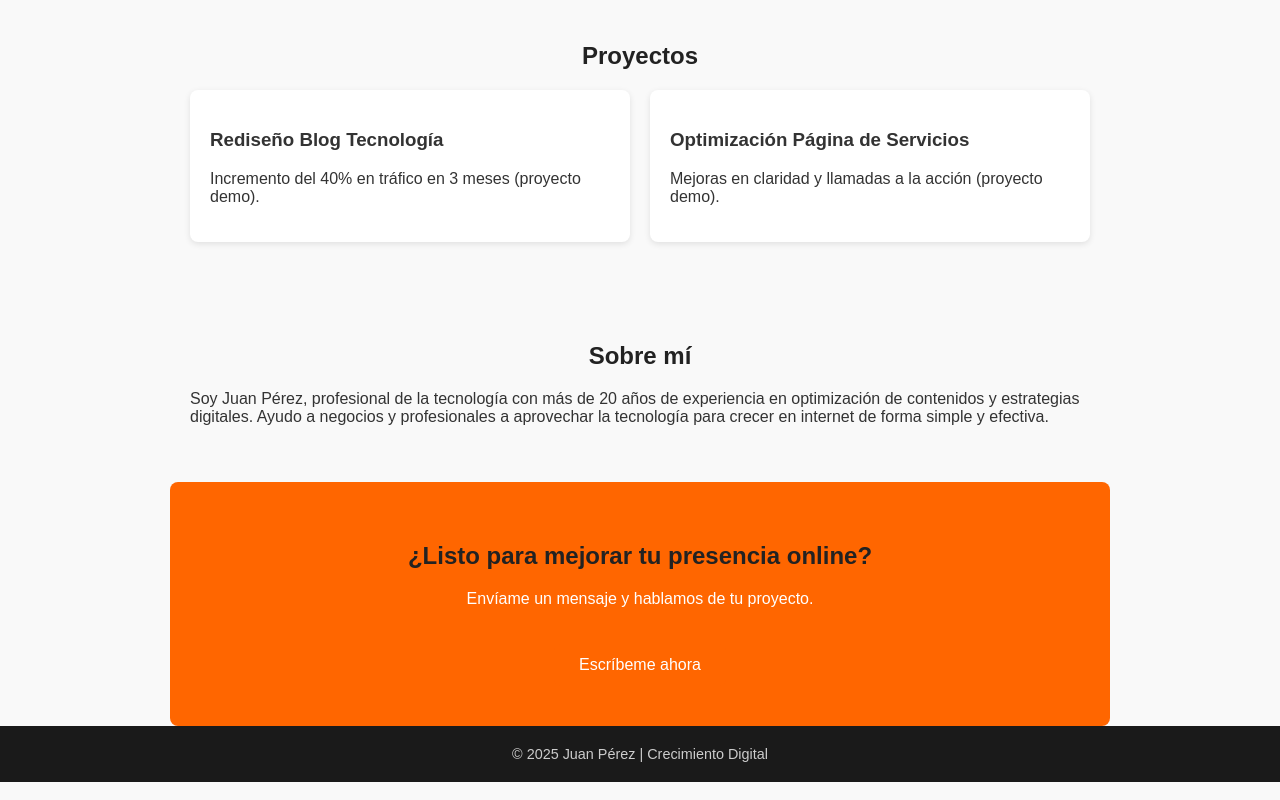
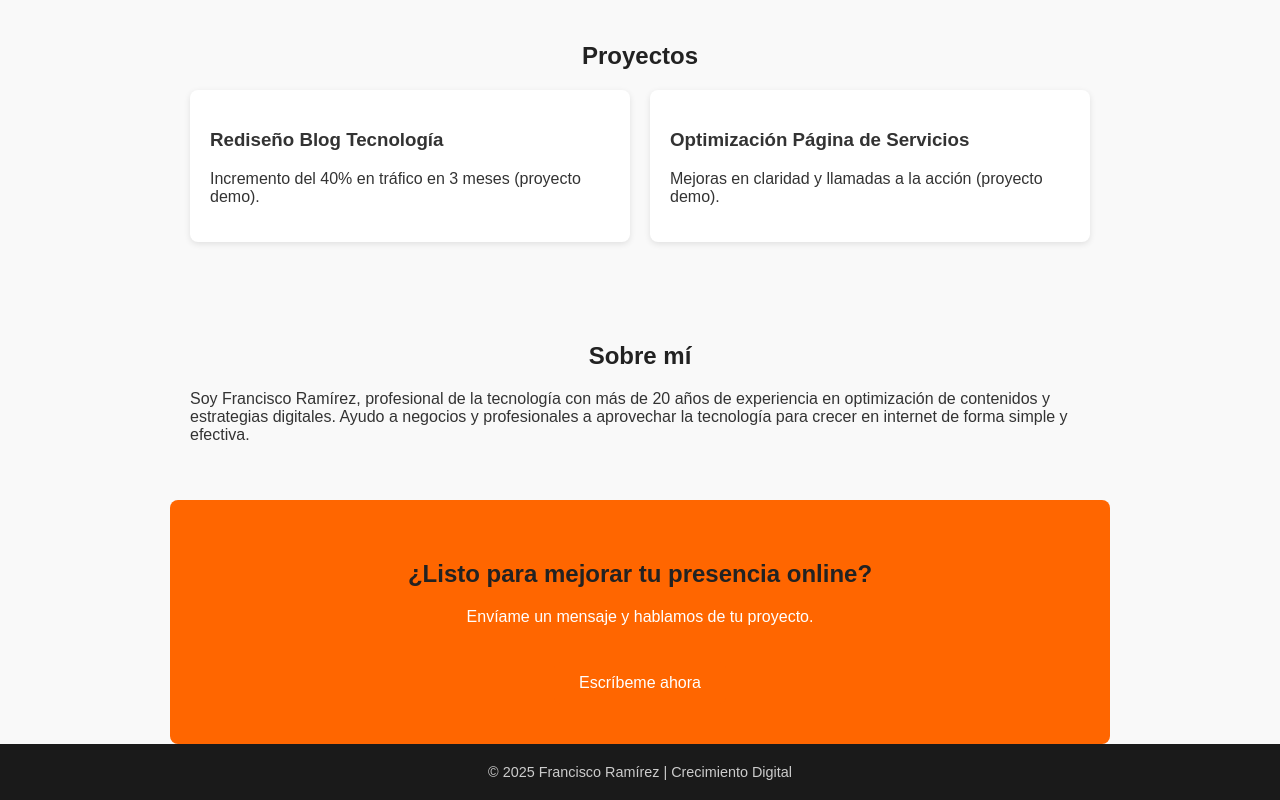
Before and after one commit to ramireramos/pagina-web-Francisco-Ramirez, a plain HTML site: page index.html in a window 1280 px wide. Shown: the part 613-1413 px from the top of the page. Drawn offline with Linux system fonts and the light colour scheme.

Commit message:
Update index.html

```diff
--- a/index.html
+++ b/index.html
@@ -3,7 +3,7 @@
 <head>
     <meta charset="UTF-8">
     <meta name="viewport" content="width=device-width, initial-scale=1.0">
-    <title>Juan Pérez | Crecimiento Digital</title>
+    <title>Francisco Ramírez | Crecimiento Digital</title>
     <style>
         body {
             font-family: Arial, sans-serif;
@@ -75,7 +75,7 @@
 <body>
 
 <header>
-    <h1>Juan Pérez</h1>
+    <h1>Francisco Ramírez</h1>
     <p>Estrategias y Crecimiento Digital para Negocios y Profesionales</p>
     <a href="#contacto" class="btn">Reserva tu consultoría gratuita</a>
 </header>
@@ -114,7 +114,7 @@
 
 <section>
     <h2>Sobre mí</h2>
-    <p>Soy Juan Pérez, profesional de la tecnología con más de 20 años de experiencia en optimización de contenidos y estrategias digitales. Ayudo a negocios y profesionales a aprovechar la tecnología para crecer en internet de forma simple y efectiva.</p>
+    <p>Soy Francisco Ramírez, profesional de la tecnología con más de 20 años de experiencia en optimización de contenidos y estrategias digitales. Ayudo a negocios y profesionales a aprovechar la tecnología para crecer en internet de forma simple y efectiva.</p>
 </section>
 
 <section id="contacto" class="contact">
@@ -124,7 +124,7 @@
 </section>
 
 <footer>
-    © 2025 Juan Pérez | Crecimiento Digital
+    © 2025 Francisco Ramírez | Crecimiento Digital
 </footer>
 
 </body>
```
